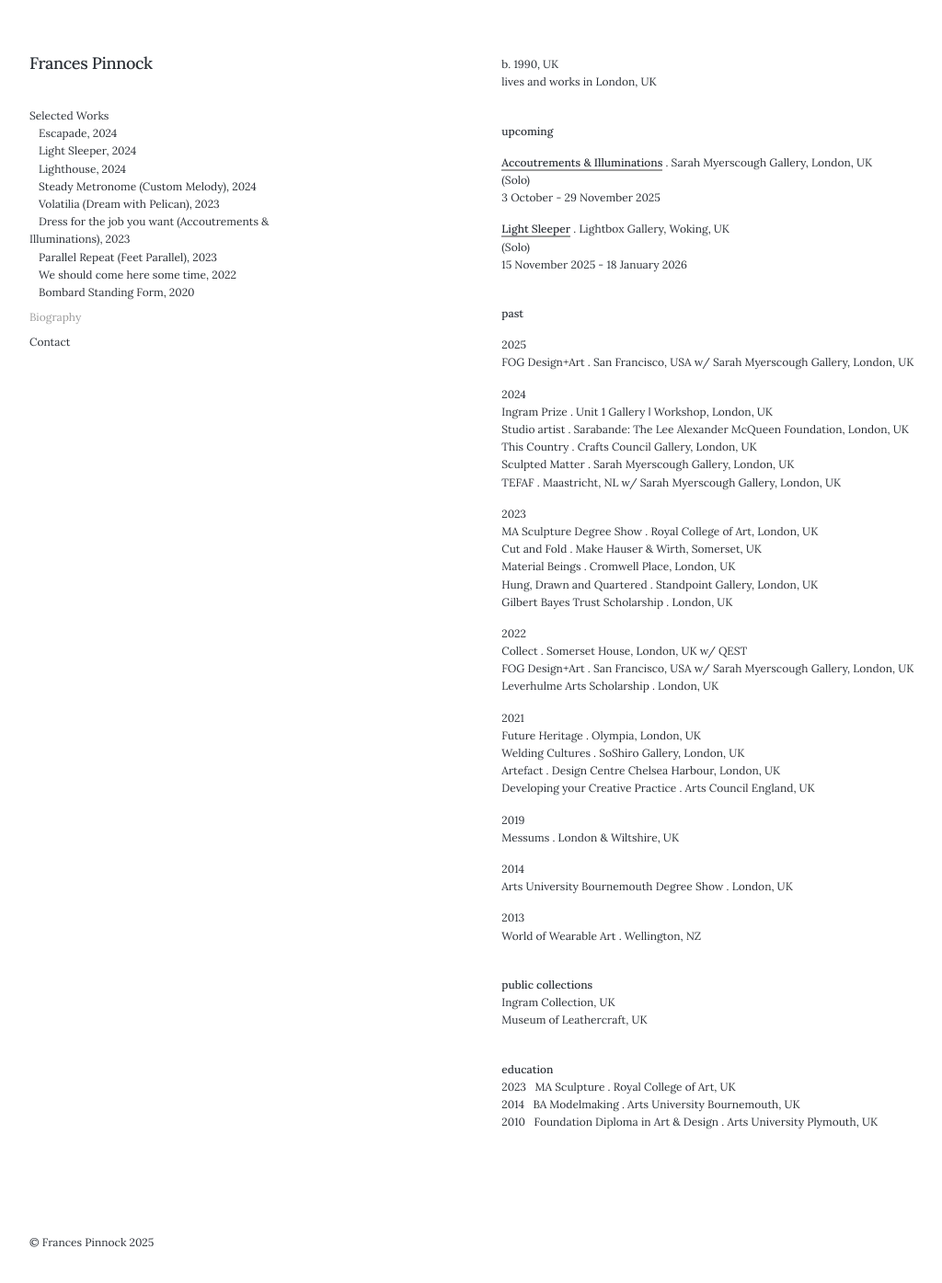
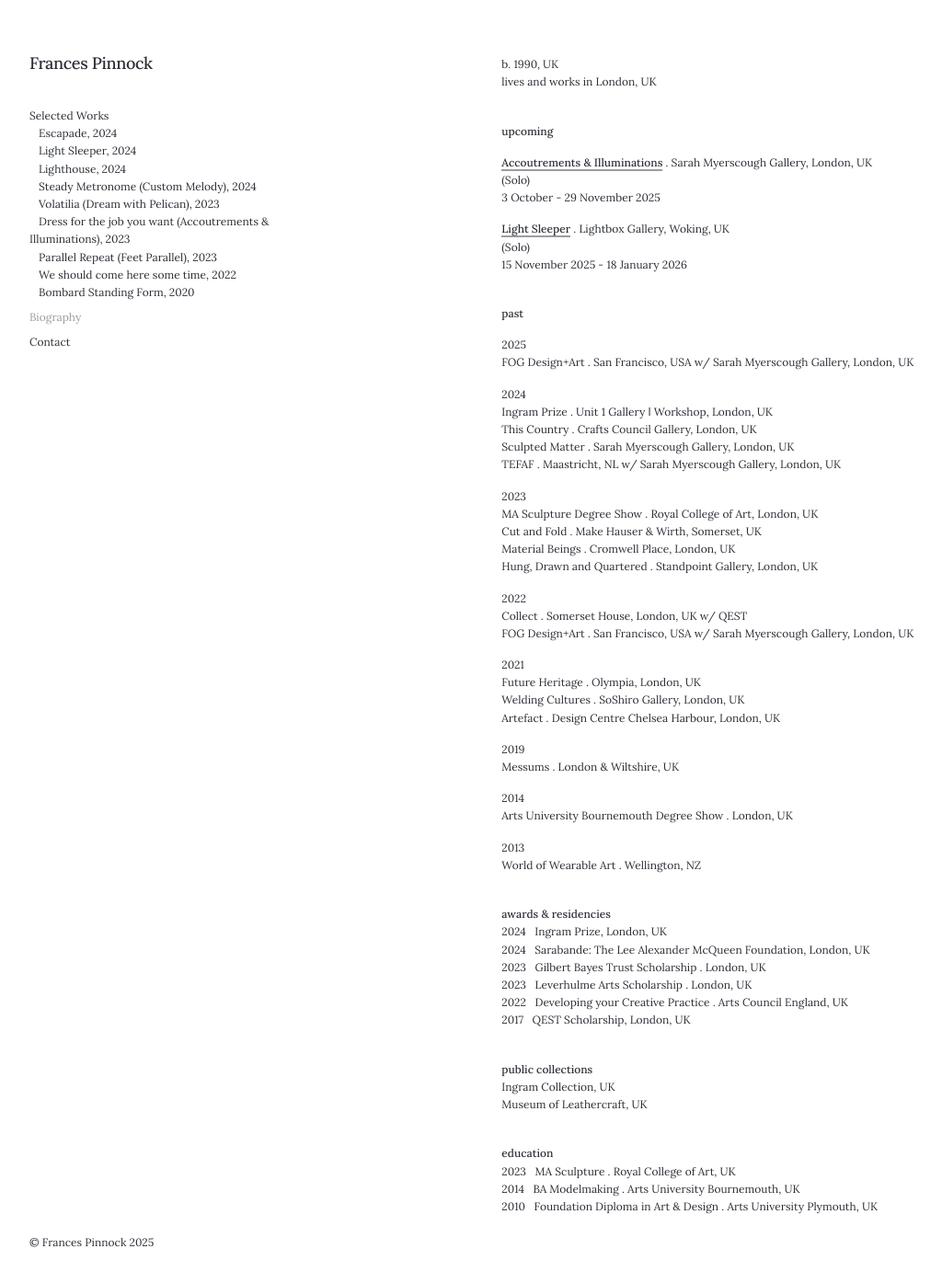
Before and after one commit to francespinnock/francespinnock.github.io, a Jekyll site: the page built from _pages/bio.md, in a window 1280 px wide and 1400 px high. Shown: the top 1395 px of the window at 92% size, without its empty margins (28-1052 px from the left). Built offline with Jekyll 4.4.1, drawn with Linux system fonts in a browser that asks for light colours; nearby versions of some CDN libraries; some web fonts are replaced.

Commit message:
Update bio.md

```diff
--- a/_pages/bio.md
+++ b/_pages/bio.md
@@ -27,7 +27,6 @@ FOG Design+Art . San Francisco, USA w/ Sarah Myerscough Gallery, London, UK
 
 2024
 Ingram Prize . Unit 1 Gallery ǀ Workshop, London, UK
-Studio artist . Sarabande: The Lee Alexander McQueen Foundation, London, UK
 This Country . Crafts Council Gallery, London, UK
 Sculpted Matter . Sarah Myerscough Gallery, London, UK
 TEFAF . Maastricht, NL w/ Sarah Myerscough Gallery, London, UK
@@ -58,6 +54,15 @@ Arts University Bournemouth Degree Show . London, UK
 
 2013
 World of Wearable Art . Wellington, NZ
+<br />
+
+**awards & residencies**
+2024&nbsp;&nbsp;&nbsp;Ingram Prize, London, UK
+2024&nbsp;&nbsp;&nbsp;Sarabande: The Lee Alexander McQueen Foundation, London, UK
+2023&nbsp;&nbsp;&nbsp;Gilbert Bayes Trust Scholarship . London, UK
+2023&nbsp;&nbsp;&nbsp;Leverhulme Arts Scholarship . London, UK
+2022&nbsp;&nbsp;&nbsp;Developing your Creative Practice . Arts Council England, UK
+2017&nbsp;&nbsp;&nbsp;QEST Scholarship, London, UK
 <br />
 
 **public collections**
```
Also changed, not shown: other parts of _pages/bio.md (+0 -3 lines).
